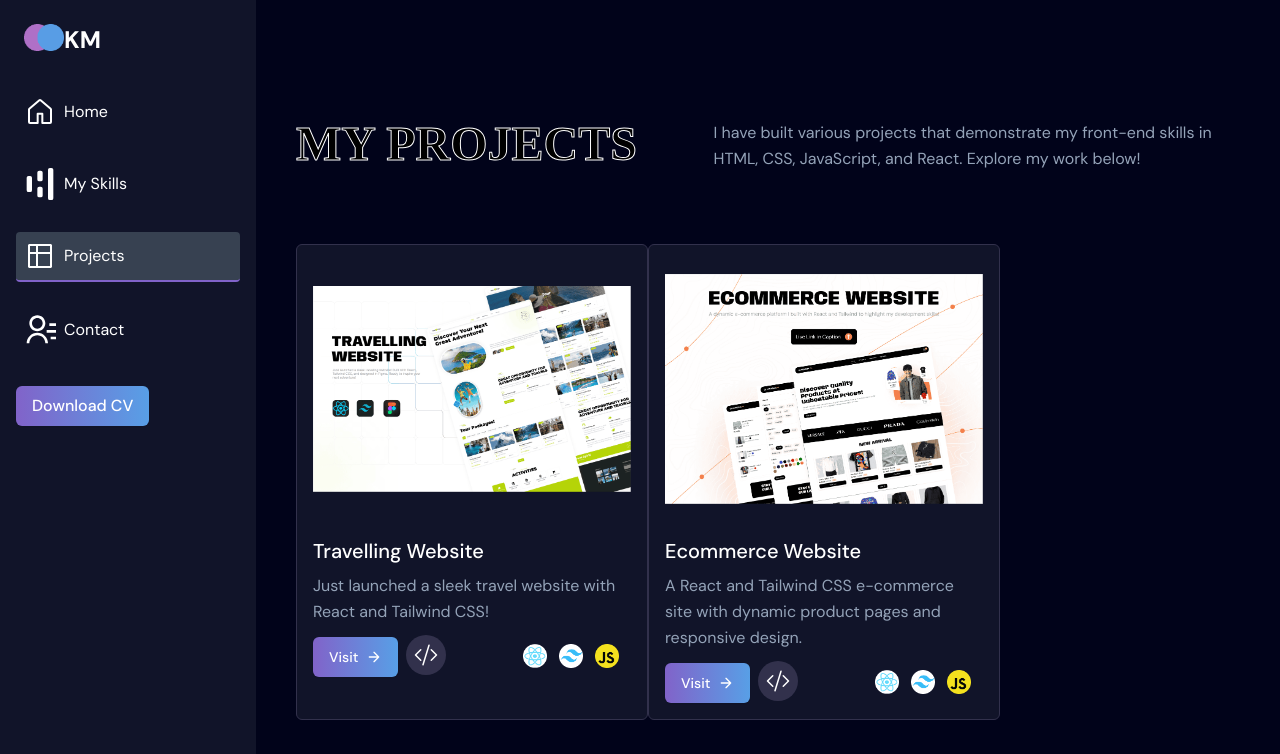
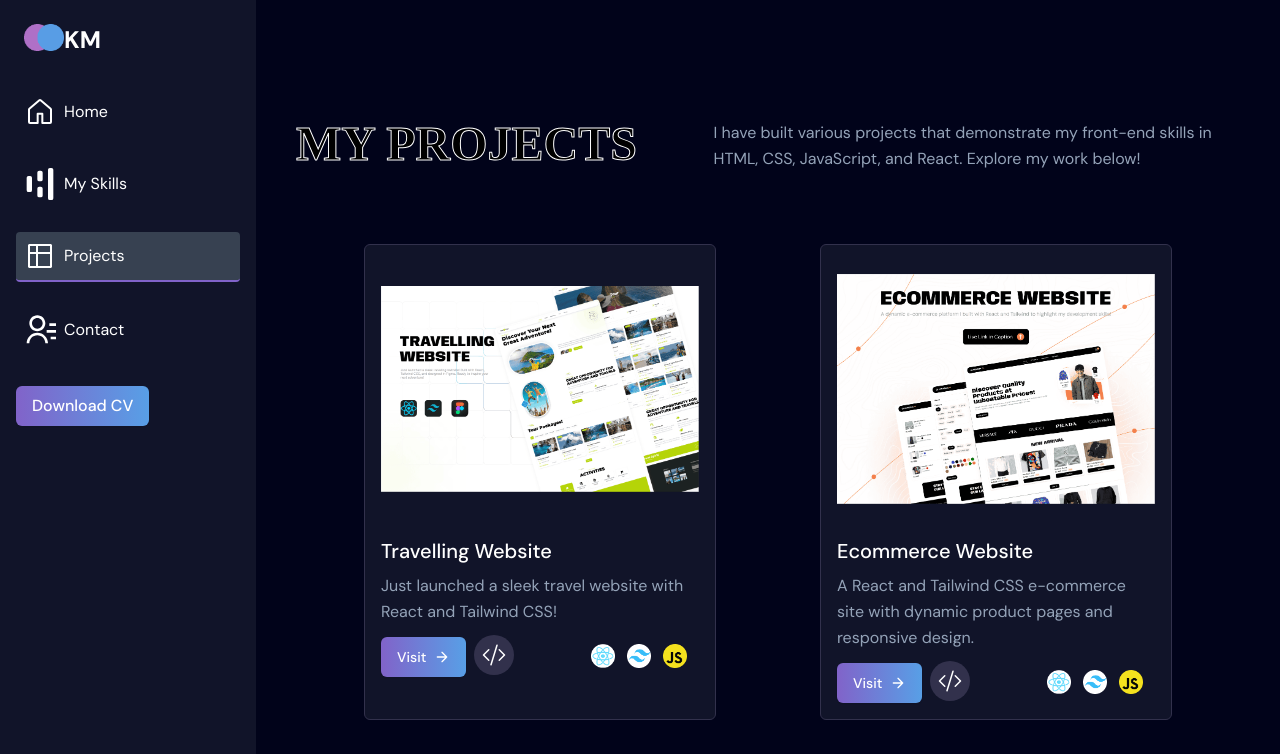
Before and after one commit to khuloodmaqbool/My-Portfolio, a Next.js app: page /projects in a window 1280 px wide. Shown: the top 754 px of the page. Built offline with nearby package versions, Linux system fonts and the light colour scheme; a web font is replaced by a local one.

Commit message:
add new  project

```diff
--- a/src/app/components/myprojects.tsx
+++ b/src/app/components/myprojects.tsx
@@ -18,11 +18,11 @@ export const MyProjects = () => {
             <section className="body-font">
                 <div className="container px-5 py-24 mx-auto">
                     <Heading {...headingData} />
-                    <div className="flex flex-wrap justify-around lg:justify-start mx-auto mb-6">
+                    <div className="flex flex-wrap justify-around lg:justify-start mx-4 mb-6">
                         {project.map((crntele, index) => (
                             <div
                                 data-aos="fade-up"
-                                className="p-4 w-full md:w-88 mb-9 border border-dull_purple rounded-md project-card bg-dull_grey_purple"
+                                className="p-4 w-full md:w-88 mb-9 border border-dull_purple rounded-md project-card bg-dull_grey_purple mx-auto"
                                 key={index}
                             >
                                 <div className="rounded-lg h-64 overflow-hidden">
```
